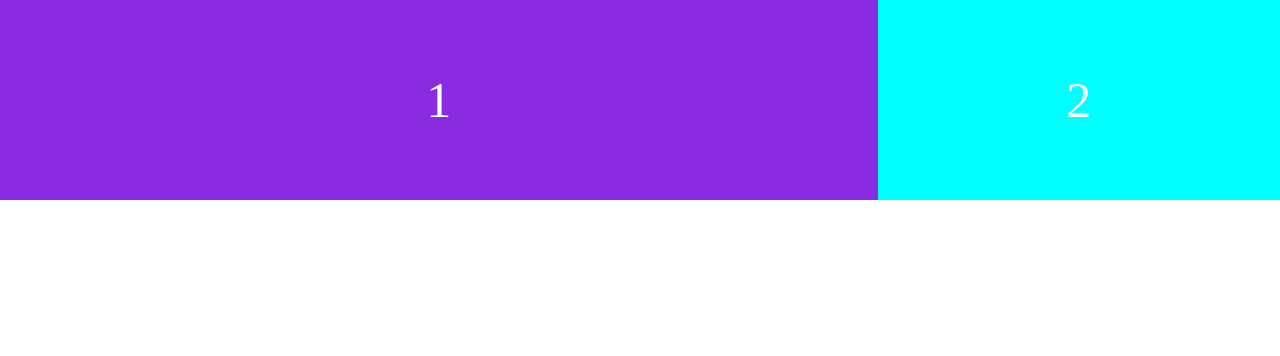
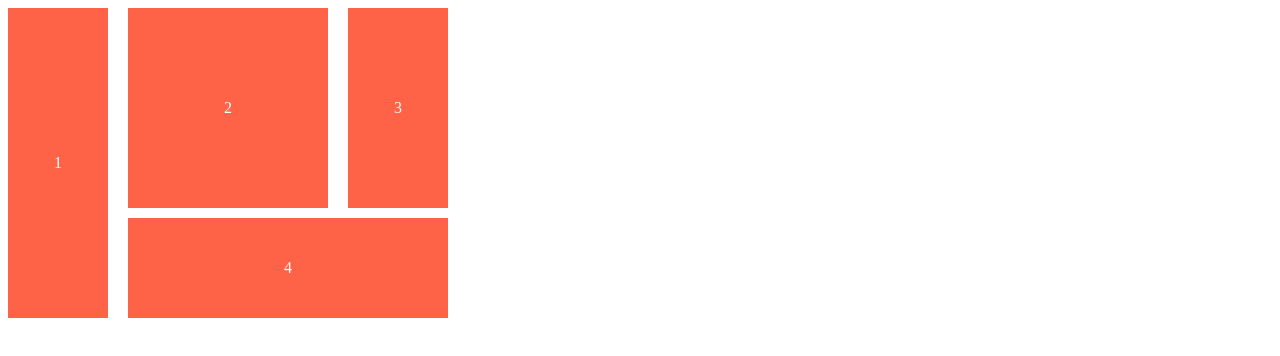
Before and after one commit to KimsPractice/cssLayoutMaster, a website built with Vite: page index.html in a window 1280 px wide. Built offline with nearby package versions, Linux system fonts and the light colour scheme.

Commit message:
grid는 line의 개념이 있다. temlplate에 지정된 규격에 따라 line이 생성되고 라인별 요소들의 시작과 끝을 지정할 수있다. 물론 row도 가능하다.

```diff
--- a/index.html
+++ b/index.html
@@ -7,7 +7,11 @@
     <title>CSS Layout Masterclass</title>
   </head>
   <body>
-    <div class="box">1</div>
-    <div class="box">2</div>
+    <div class="father">
+      <div class="child">1</div>
+      <div class="child">2</div>
+      <div class="child">3</div>
+      <div class="child">4</div>
+    </div>
   </body>
 </html>
--- a/style.css
+++ b/style.css
@@ -1,31 +1,23 @@
-body {
-  width: 100vw;
-  height: 100vh;
-  display: flex;
-  flex-flow: row wrap;
-  justify-content: center;
-  margin: 0;
+.father {
+  display: grid;
+  grid-template-columns: 100px 200px 100px;
+  grid-template-rows: 200px 100px;
+  column-gap: 20px;
+  row-gap: 10px;
 }
 
-.box:nth-child(1) {
-  background-color: blueviolet;
-  flex-basis: 500px;
-  flex-shrink: 0;
-  flex-grow: 1;
-}
-
-.box:nth-child(2) {
-  background-color: aqua;
-  flex-grow: 1;
-}
-
-.box {
-  height: 200px;
+.child {
   background-color: tomato;
-  display: inline-block;
+  display: flex;
   color: white;
-  font-size: 50px;
-  display: flex;
   justify-content: center;
   align-items: center;
 }
+
+.child:last-child {
+  grid-column: 2 / -1;
+}
+
+.child:first-child {
+  grid-row: 1 / -1;
+}
```
